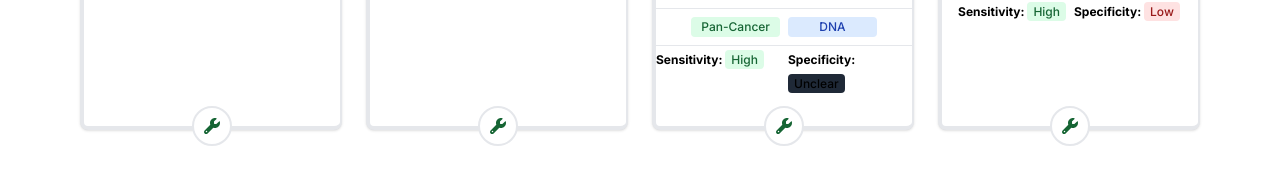
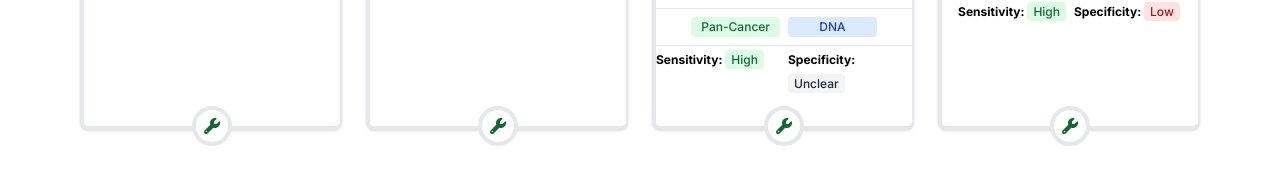
Before and after one commit to selkamand/sigcentral, a Next.js app: page /processes/radiotherapy in a window 1280 px wide. Shown: the part 877-1069 px from the top of the page. Built offline with nearby package versions, Linux system fonts and the light colour scheme.

Commit message:
feat: implemented tooltips for scar-card sensitivity and wrench

```diff
--- a/app/components/ScarCard.tsx
+++ b/app/components/ScarCard.tsx
@@ -1,13 +1,16 @@
+"use client";
 import { faLink, faWrench } from "@fortawesome/free-solid-svg-icons"
 import { FontAwesomeIcon } from '@fortawesome/react-fontawesome'
 import { Sensitivity, Specificity } from "../enums";
+import { Tooltip } from 'react-tooltip'
+
 
 // Map sensitivity / Specificity types to colour schemes
 const sensitivityColourMap: { [key in Sensitivity]: string } = {
     [Sensitivity.Low]: "bg-red-100 text-red-800",
     [Sensitivity.Moderate]: "bg-blue-100 text-blue-800",
     [Sensitivity.High]: "bg-green-100 text-green-800",
-    [Sensitivity.Unknown]: "bg-gray-100 bg-gray-800"
+    [Sensitivity.Unknown]: "bg-gray-100 text-gray-800"
 };
 
 // specificity colour map is the exact same as above
@@ -15,7 +18,7 @@ const specificityColourMap: { [key in Specificity]: string } = {
     [Specificity.Low]: "bg-red-100 text-red-800",
     [Specificity.Moderate]: "bg-blue-100 text-blue-800",
     [Specificity.High]: "bg-green-100 text-green-800",
-    [Specificity.Unknown]: "bg-gray-100 bg-gray-800"
+    [Specificity.Unknown]: "bg-gray-100 text-gray-800"
 };
 
 
@@ -44,14 +47,18 @@ export function ScarCard({
     toolName = "",
     sensitivity,
     specificity,
-    sensitivityTooltip = "", //TODO - implement tooltip
-    specificityTooltip = "" //TODO - implement tooltip
+    sensitivityTooltip = "",
+    specificityTooltip = ""
 }: ScarCardProps) {
 
     const colorSensitivity = sensitivityColourMap[sensitivity];
     const colorSpecificity = specificityColourMap[specificity];
+    const uniqueSensitivityTooltipId = `sensitivity-tooltip-${title}`;
+    const uniqueSpecificityTooltipId = `specificity-tooltip-${title}`;
+    const uniqueToolTooltipId = `tool-tooltip-${title}`
+
     let wrenchColour = "text-green-800"
-    let wrenchCircleHover = "hover:bg-red-200"
+    let wrenchCircleHover = "hover:bg-green-200"
     if (hrefTool.length == 0) {
         wrenchColour = "text-red-800"
         wrenchCircleHover = "hover:bg-red-200"
@@ -59,7 +66,7 @@ export function ScarCard({
     }
 
     return (
-        <div className="group relative flex flex-col bg-white w-full border-r-2 border-4 border-gray-200 rounded-lg shadow items-center hover:shadow-2xl hover:scale-110 transition duration-100 hover:border-8 hover:border-sc-blue">
+        <div className="group relative flex z-1 hover:z-40 flex-col bg-white w-full border-r-2 border-4 border-gray-200 rounded-lg shadow items-center hover:shadow-2xl hover:scale-110 transition duration-100 hover:border-8 hover:border-sc-blue">
             <h3 className="text-xl text-center font-semibold pt-2">{title}</h3>
             <hr className="h-px my-2 w-full bg-gray-200"></hr>
             <p className="pt-0 font-bold text-sm">Measurement</p>
@@ -82,28 +89,28 @@ export function ScarCard({
                 <div className=" bg-blue-100 text-blue-800 text-center text-xs font-medium px-2.5 py-0.5 rounded">DNA</div>
             </div>
             <hr className="h-px mt-2 w-full bg-gray-200"></hr>
+
+            {/* Specificity and Sensitivity */}
             <div className="grid grid-cols-2 gap-2 mt-0">
                 <div>
                     <span className="text-black text-xs font-bold">Sensitivity: </span>
-                    <span className={`${colorSensitivity} text-xs font-medium px-1.5 py-0.5 rounded`}>{sensitivity}</span>
+                    <span data-tooltip-id={uniqueSensitivityTooltipId} className={`${colorSensitivity} z-50 text-xs font-medium px-1.5 py-0.5 rounded`}>{sensitivity}</span>
                 </div>
                 <div>
                     <span className="text-black text-xs font-bold">Specificity: </span>
-                    <span className={`${colorSpecificity} text-xs font-medium px-1.5 py-0.5 rounded`}>{specificity}</span>
+                    <span data-tooltip-id={uniqueSpecificityTooltipId} className={`${colorSpecificity} z-50 text-xs font-medium px-1.5 py-0.5 rounded`}>{specificity}</span>
                 </div>
             </div >
+
             <div className="py-4"></div>
             {/* Tool Link: Wrench in Circle */}
             <div className="absolute inset-x-0 bottom-0 flex justify-center transform translate-y-1/2">
-                <div className={`flex items-center justify-center w-10 h-10 bg-white border-2 rounded-full duration-100 group-hover:border-4 group-hover:border-sc-blue ${wrenchCircleHover}`}>
+                <div data-tooltip-id={uniqueToolTooltipId} className={`flex items-center justify-center w-10 h-10 bg-white border-4 rounded-full duration-100 group-hover:border-4 group-hover:border-sc-blue ${wrenchCircleHover}`}>
                     <span className="text-m font-medium px-1.5 py-0.5 rounded">
                         < span className="relative group/tool text-center" >
                             <a href={hrefTool} target="_blank">
                                 <FontAwesomeIcon icon={faWrench} className={`text-m ${wrenchColour}`} />
                             </a>
-                            <span className="absolute bottom-full left-1/2 transform -translate-x-1/2 mb-2 w-max px-2 py-1 text-xs text-white bg-gray-800 rounded opacity-0 group-hover/tool:opacity-100 transition-opacity duration-200">
-                                {toolName}
-                            </span>
                         </span >
                     </span>
                 </div>
@@ -112,10 +119,10 @@ export function ScarCard({
                 {/* <span className="text-black text-xs font-bold">Tool: </span> */}
 
             </div>
-            {/* <a href={hrefTool} target="_blank"><FontAwesomeIcon icon={faWrench} className={`text-m ${wrenchColour}`} /></a> */}
-
-
-
+            {/* Tooltips */}
+            <Tooltip id={uniqueSensitivityTooltipId} place="bottom" data-tooltip-position-strategy="absolute" content={sensitivityTooltip} />
+            <Tooltip id={uniqueSpecificityTooltipId} place="bottom" data-tooltip-position-strategy="absolute" content={specificityTooltip} />
+            <Tooltip id={uniqueToolTooltipId} place="bottom" data-tooltip-position-strategy="absolute" content={`Identify using ${toolName}`} border="4px solid black" style={{ backgroundColor: "white", color: "black" }} />
         </div >
     )
 }
--- a/package.json
+++ b/package.json
@@ -16,7 +16,8 @@
     "@fortawesome/react-fontawesome": "^0.2.2",
     "next": "14.2.4",
     "react": "^18",
-    "react-dom": "^18"
+    "react-dom": "^18",
+    "react-tooltip": "^5.28.0"
   },
   "devDependencies": {
     "@types/node": "^20",
```
Also changed, not shown: 1 other file (tests, documents, lock files or other folders).
